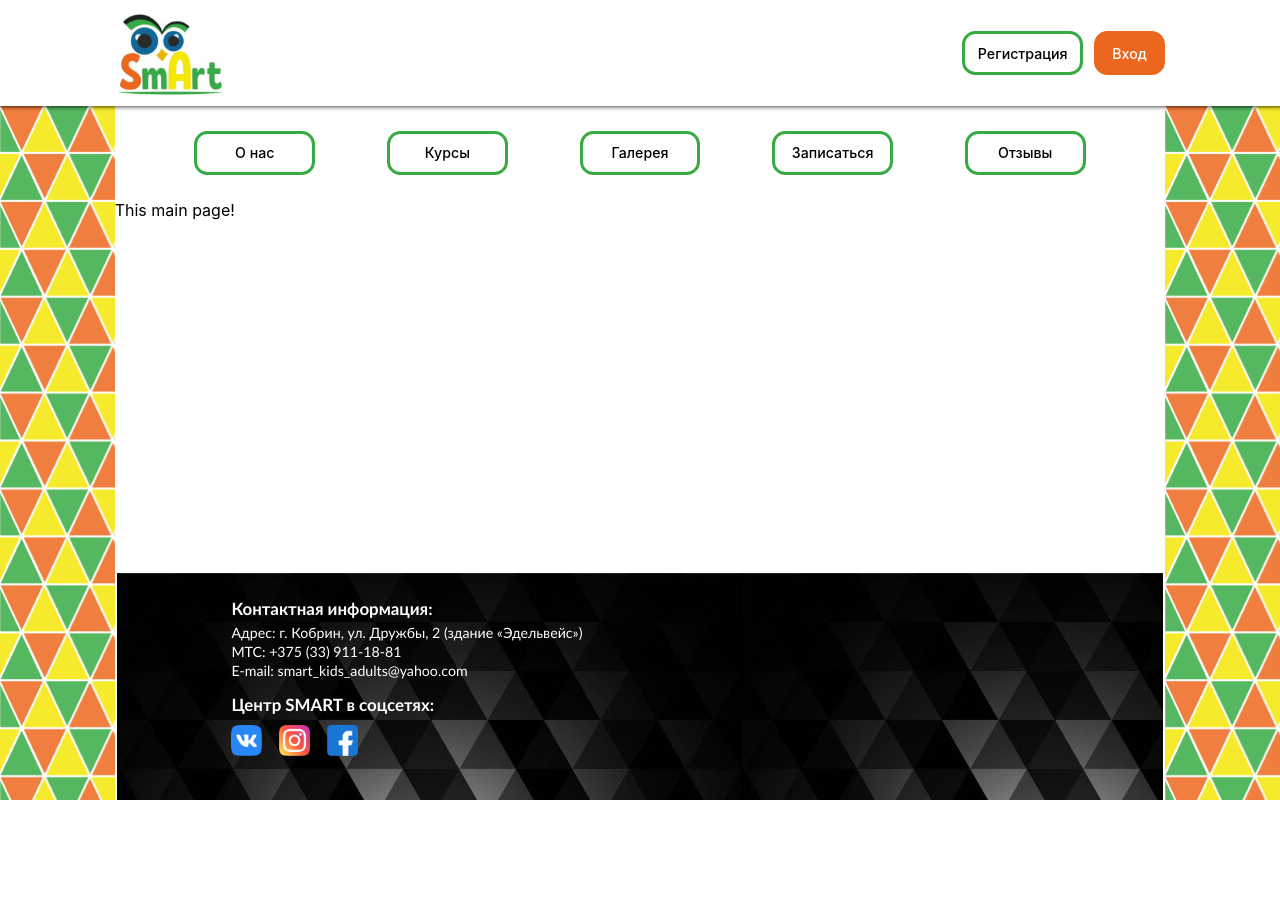
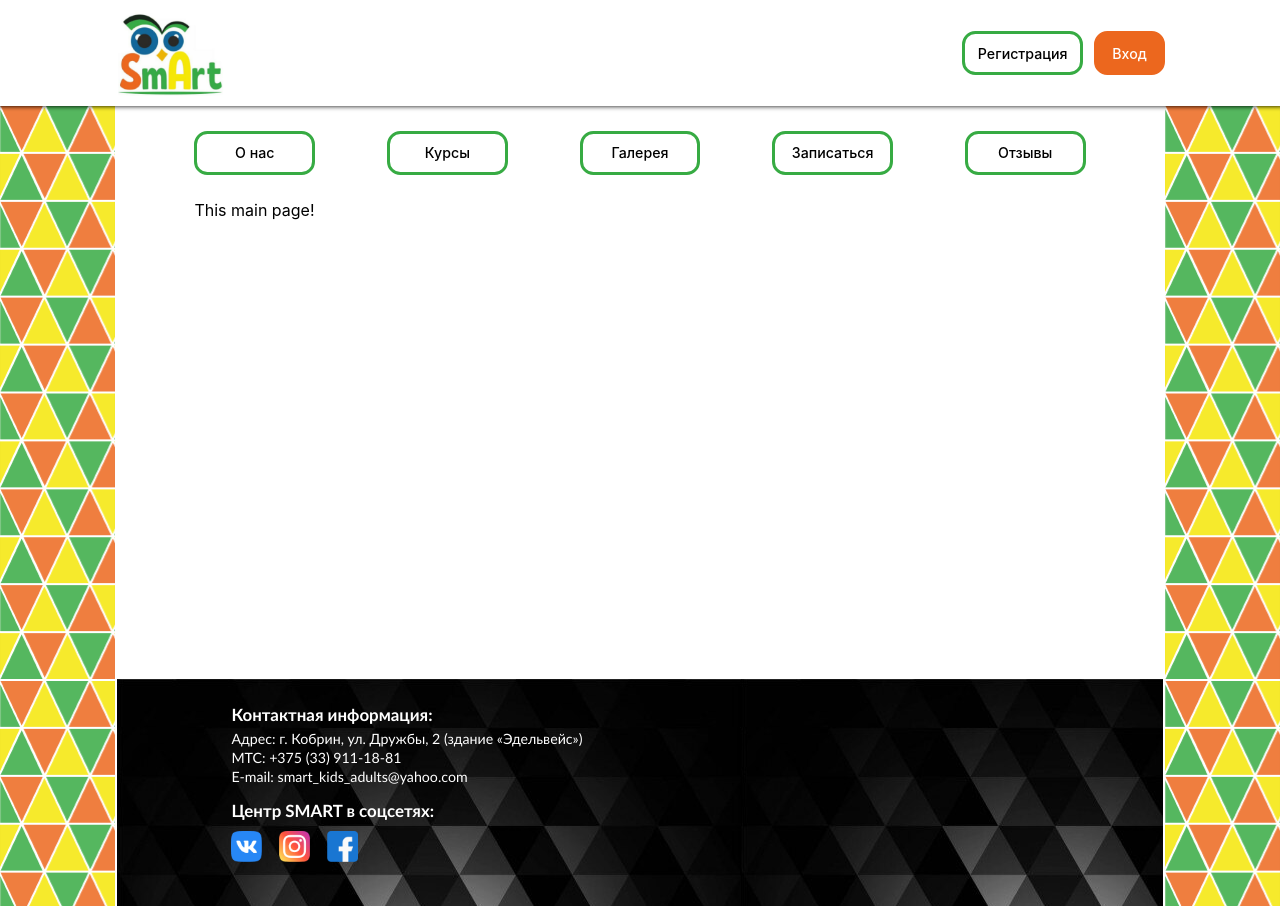
Before and after one commit to Suprunyuk-Nikita/smart, a React (Create React App) app: page / in a window 1280 px wide. Before the commit the page ends 800 px from the top, so only its background shows below. Built offline with nearby package versions, Linux system fonts and the light colour scheme.

Commit message:
Add canvas page

```diff
--- a/package.json
+++ b/package.json
@@ -35,5 +35,8 @@
       "last 1 firefox version",
       "last 1 safari version"
     ]
+  },
+  "devDependencies": {
+    "@babel/plugin-proposal-private-property-in-object": "^7.21.11"
   }
 }
--- a/src/App.css
+++ b/src/App.css
@@ -9,5 +9,11 @@
     --sidePanelWidth: clamp(68.8px, 8.96vw, 172px);
     width: calc(100vw - var(--sidePanelWidth) * 2);
     --headerHeight: clamp(51.73px, 6.74vw, 129.33px) - 20px;
-    height: calc(100vh - var(--headerHeight));
+    height: calc(100vh);
 }
+
+.App-canvas-page {
+    --sidePadding: clamp(48.53px, 6.23vw, 121.33px);
+    padding: 0 var(--sidePadding);
+    width: 100% - var(--sidePadding);
+}
--- a/src/App.js
+++ b/src/App.js
@@ -20,6 +20,7 @@ function App() {
         <div className='App-middle'>
           <Router>
             <Navbar />
+            <div className='App-canvas-page'>
               <Routes>
                 <Route path="*" element={<Main />} />
                 <Route path="/courses" element={<Courses />} />
@@ -27,6 +28,7 @@ function App() {
                 <Route path="/enroll" element={<Enroll />} />
                 <Route path="/reviews" element={<Reviews />} />
               </Routes>
+            </div>
           </Router>
           <Footer />
         </div>
```
Also changed, not shown: 1 other file (tests, documents, lock files or other folders). Lines whose indentation alone changed are shown as unchanged.
